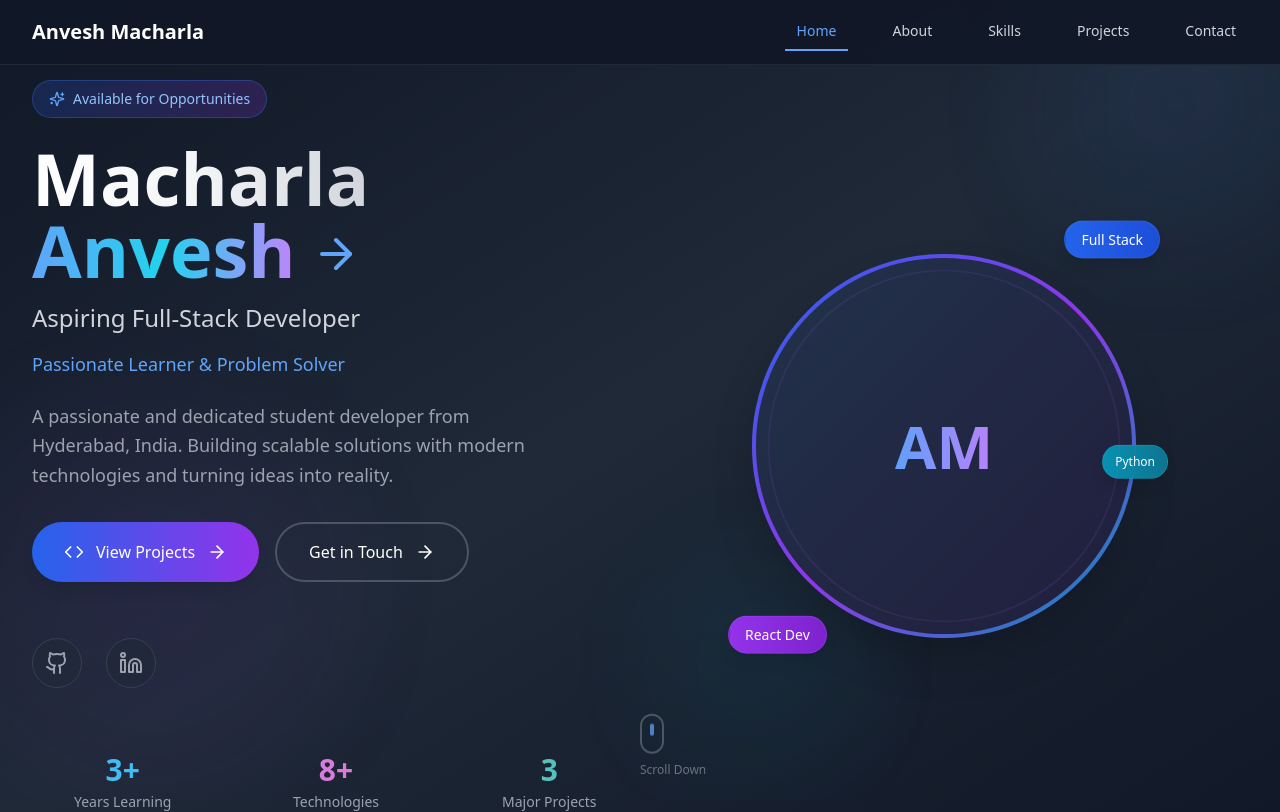
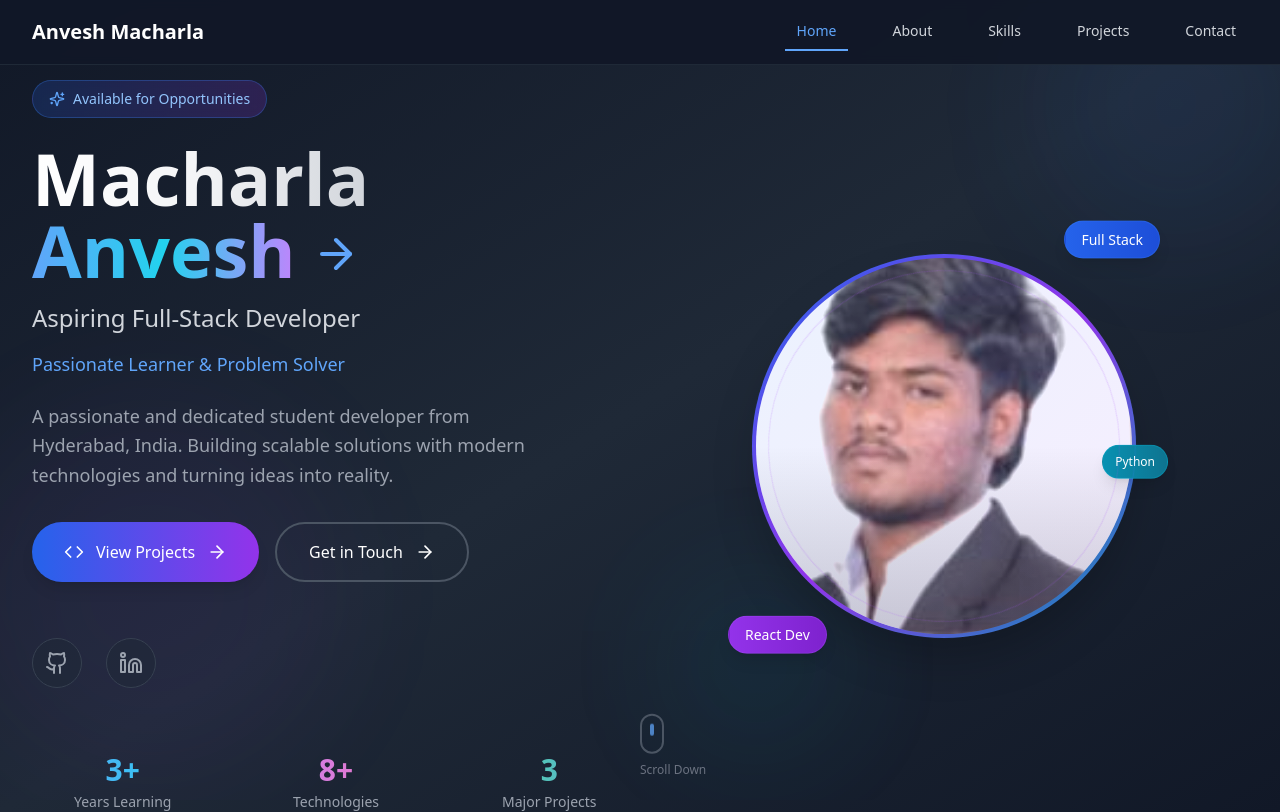
Before and after one commit to Anveshmacharla/anvesh-work, a React (Vite) app: page / in a window 1280 px wide. Built offline with nearby package versions, Linux system fonts and the light colour scheme.

Commit message:
Add profile image to hero section
Integrate the provided image into the hero section's circular mask and apply minor edits for profile suitability.

```diff
--- a/src/pages/Home.tsx
+++ b/src/pages/Home.tsx
@@ -111,16 +111,23 @@ const Home = () => {
             </div>
           </div>
 
-          {/* Right Content - Enhanced Profile Section */}
+          {/* Right Content - Profile Image Section */}
           <div className="lg:w-1/2 flex justify-center mt-12 lg:mt-0 animate-fade-in delay-300">
             <div className="relative group">
-              {/* Main Profile Circle */}
+              {/* Main Profile Circle with Image */}
               <div className="w-80 h-80 lg:w-96 lg:h-96 rounded-full bg-gradient-to-br from-blue-600 via-purple-600 to-cyan-600 p-1 shadow-2xl group-hover:shadow-blue-500/25 transition-all duration-500">
-                <div className="w-full h-full rounded-full bg-gradient-to-br from-gray-800 to-gray-900 flex items-center justify-center relative overflow-hidden">
-                  <div className="text-6xl font-bold bg-gradient-to-r from-blue-400 to-purple-400 bg-clip-text text-transparent">AM</div>
+                <div className="w-full h-full rounded-full overflow-hidden relative">
+                  <img
+                    src="/lovable-uploads/fa0ac814-5f1d-4672-af43-aaba7993093d.png"
+                    alt="Macharla Anvesh"
+                    className="w-full h-full object-cover object-center filter brightness-110 contrast-105 saturate-110 group-hover:scale-105 transition-transform duration-500"
+                  />
 
-                  {/* Subtle inner glow */}
+                  {/* Subtle overlay for better integration */}
                   <div className="absolute inset-0 bg-gradient-to-br from-blue-500/10 to-purple-500/10 rounded-full"></div>
+
+                  {/* Professional lighting effect */}
+                  <div className="absolute inset-0 bg-gradient-to-t from-gray-900/20 via-transparent to-transparent rounded-full"></div>
                 </div>
               </div>
 
```
Also changed, not shown: public/lovable-uploads/fa0ac814-5f1d-4672-af43-aaba7993093d.png (added).
